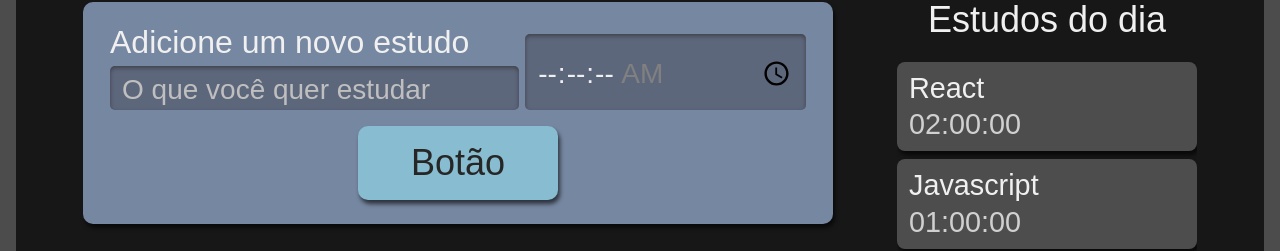
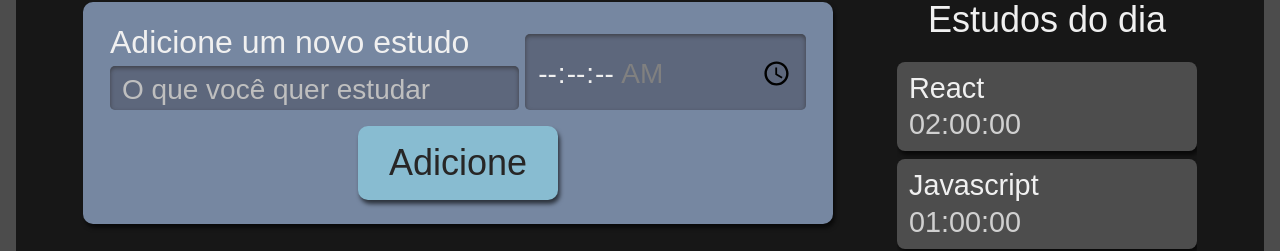
Before and after one commit to charles01051989/alura-studies, a React (Create React App) app: page / in a window 1280 px wide. Shown: the part 222-473 px from the top of the page. Built offline with nearby package versions, Linux system fonts and the light colour scheme.

Commit message:
implement PROPS

```diff
--- a/src/components/Formulario/index.tsx
+++ b/src/components/Formulario/index.tsx
@@ -26,7 +26,7 @@ export default function Formulario() {
         required
         />
       </div>
-      <Botao />
+      <Botao  texto= 'Adicione'/>
     </form>
   );
 }
--- a/src/components/botao/index.tsx
+++ b/src/components/botao/index.tsx
@@ -1,7 +1,11 @@
 import style from './Botao.module.scss'
 
-export default function Botao(){
+interface Itexto{
+    texto: string;
+}
+
+export default function Botao(props: Itexto){
     return(
-        <button className={style.botao}>Botão</button>
+        <button className={style.botao}>{props.texto}</button>
     )
 }
```
